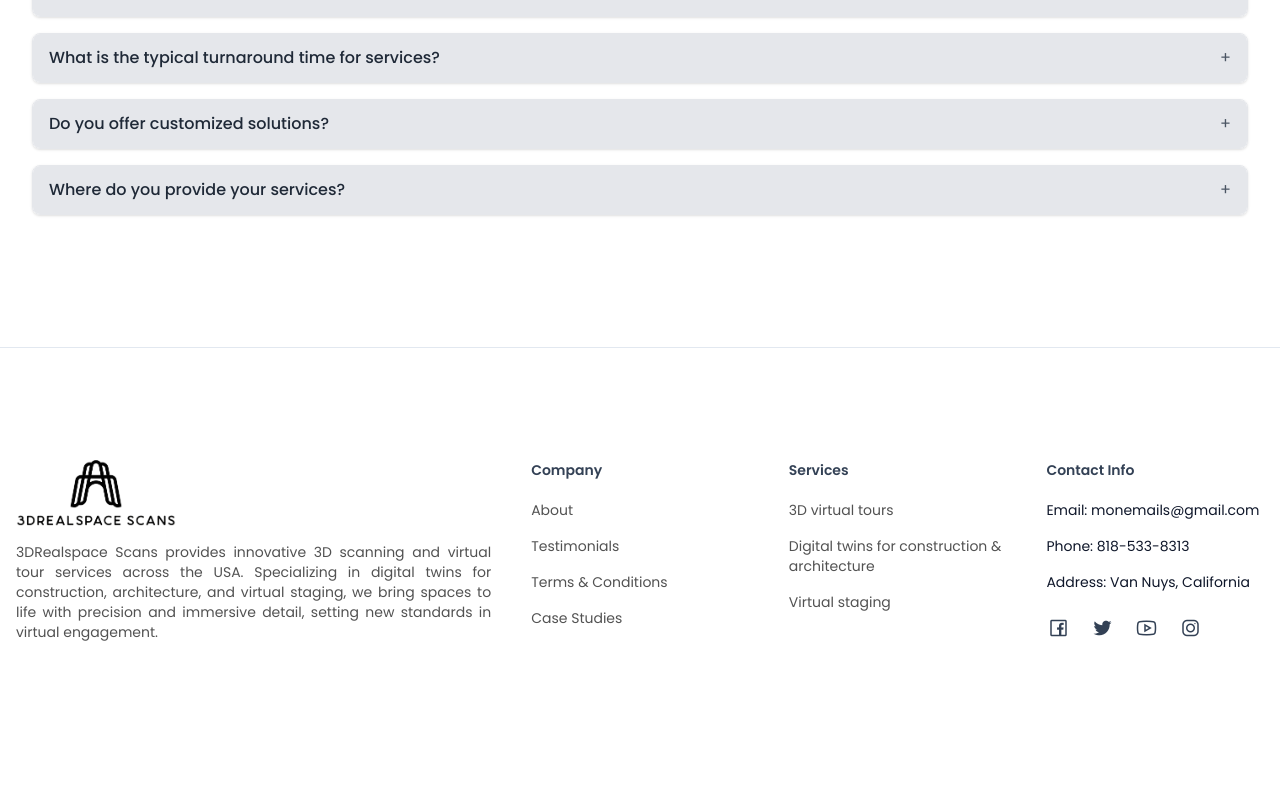
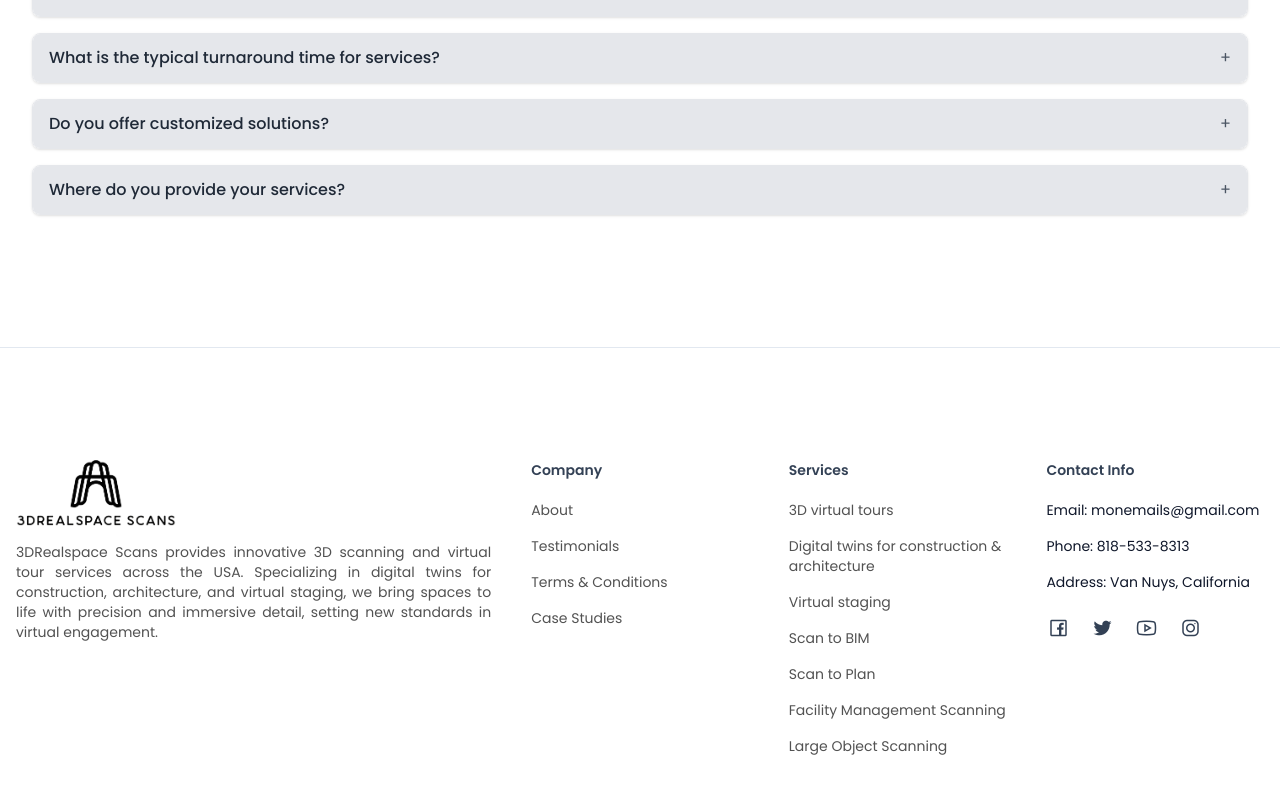
Before and after one commit to nikhilljpskj/3DRealSpaceScans, a React (Create React App) app in the folder frontend/: page / in a window 1280 px wide. Shown: the part 2936-3730 px from the top of the page. Before the commit the page ends 3690 px from the top, so only its background shows below. Built offline with nearby package versions, Linux system fonts and the light colour scheme.

Commit message:
footer-service

```diff
--- a/frontend/src/shared/Footer/Footer.tsx
+++ b/frontend/src/shared/Footer/Footer.tsx
@@ -27,6 +27,10 @@ const widgetMenus: WidgetFooterMenu[] = [
       { href: "/3d-virtual-tours", label: "3D virtual tours" },
       { href: "/digital-twin", label: "Digital twins for construction & architecture" },
       { href: "/virtual-staging", label: "Virtual staging" },
+      { href: "/scan-to-bim", label: "Scan to BIM" },
+      { href: "/scan-to-plan", label: "Scan to Plan" },
+      { href: "/facility-management-scanning", label: "Facility Management Scanning" },
+      { href: "/large-object-scanning", label: "Large Object Scanning" },
     ],
   },
 ];
```
